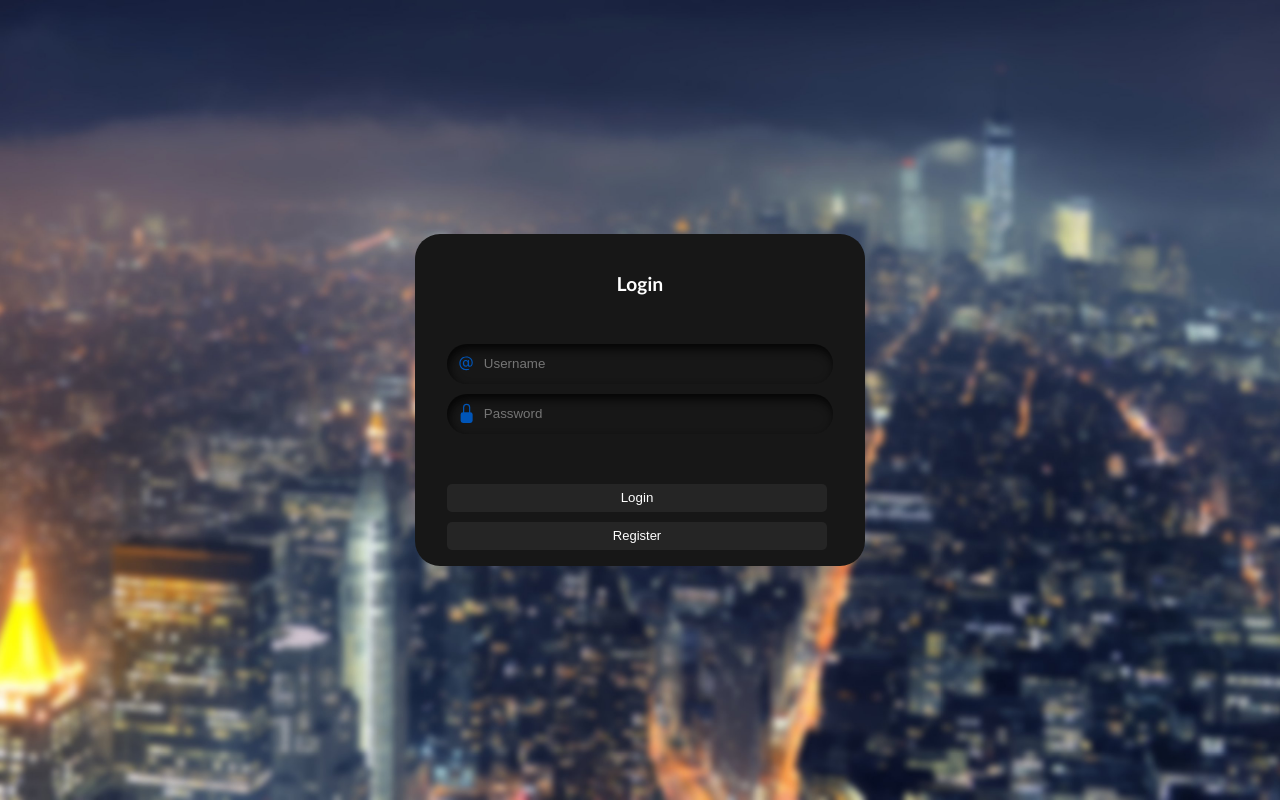
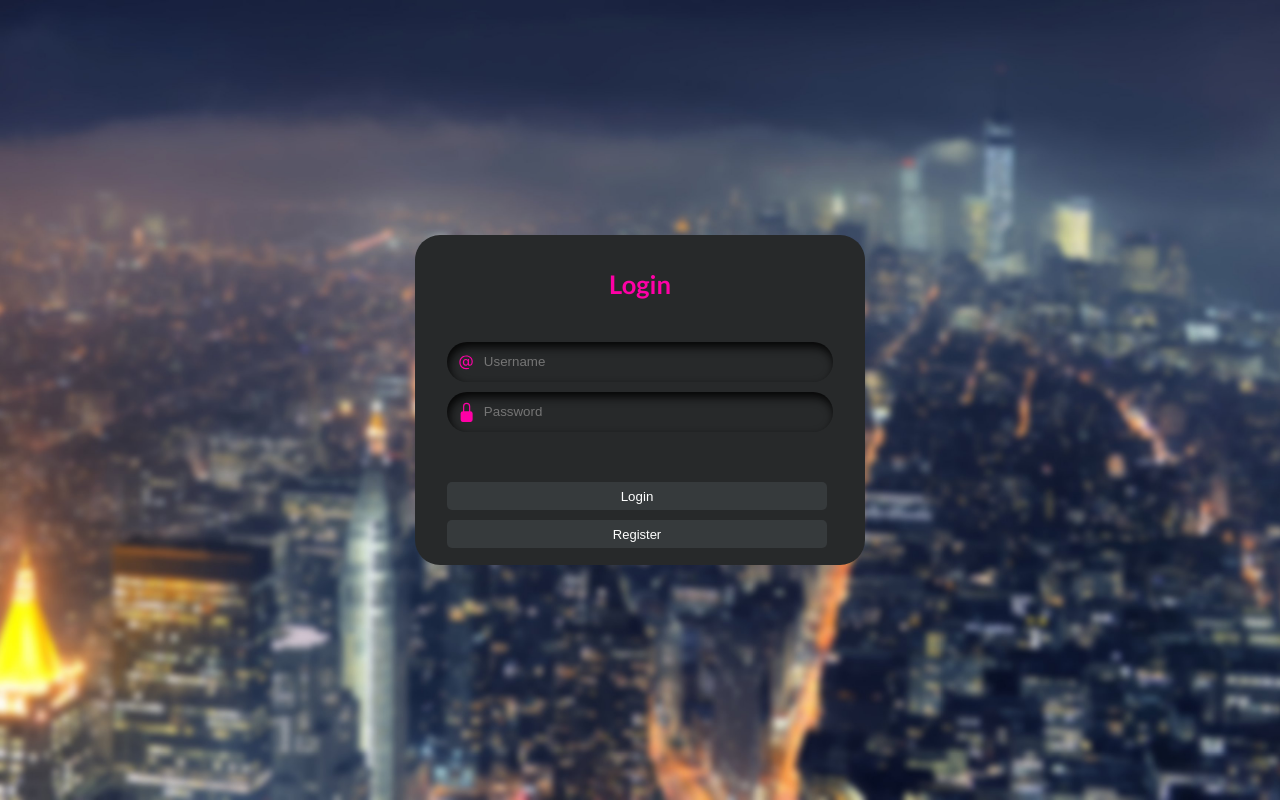
Before and after one commit to SilvesterNL/Vote-for-fan-favorite, a PHP site: page /login.php in a window 1280 px wide. Run offline with PHP 8.4, Linux system fonts and the light colour scheme.

Commit message:
Update CSS Login
css geupdate xD

```diff
--- a/assets/css/login.css
+++ b/assets/css/login.css
@@ -20,7 +20,7 @@ html {
   padding-left: 2em;
   padding-right: 2em;
   padding-bottom: 0.4em;
-  background-color: #171717;
+  background-color: #27292a;
   border-radius: 25px;
   transition: 0.1s ease-in-out;
 }
@@ -32,9 +32,9 @@ html {
 
 #heading {
   text-align: center;
-  margin: 2em;
-  color: rgb(255, 255, 255);
-  font-size: 1.2em;
+  margin: 1.3em;
+  color: #ff00a6;
+  font-size: 1.6em;
 }
 
 .field {
@@ -47,14 +47,14 @@ html {
   border: none;
   outline: none;
   color: white;
-  background-color: #171717;
+  background-color: #27292a;
   box-shadow: inset 2px 5px 10px rgb(5, 5, 5);
 }
 
 .input-icon {
   height: 1.3em;
   width: 1.3em;
-  fill: #0055b8;
+  fill: #ff00a6;
 }
 
 .input-field {
@@ -81,13 +81,14 @@ html {
   border: none;
   outline: none;
   transition: 0.4s ease-in-out;
-  background-color: #252525;
+  cursor: pointer;
+  background-color: #363a3c;
   color: white;
   width: 380px;
 }
 
 .button1:hover {
-  background-color: black;
+  background-color: rgb(50, 45, 45);
   color: white;
 }
 
@@ -99,17 +100,18 @@ html {
   border: none;
   outline: none;
   transition: 0.4s ease-in-out;
-  background-color: #252525;
+  background-color: #363a3c;
   color: white;
   width: 380px;
   margin-top: 10px;
   text-align: center;
   font-family: sans-serif;
   font-size: 13px;
+  cursor: pointer;
 }
 
 .button2:hover {
-  background-color: black;
+  background-color: rgb(50, 45, 45);
   color: white;
 }
 
@@ -120,7 +122,7 @@ html {
   border: none;
   outline: none;
   transition: 0.4s ease-in-out;
-  background-color: #252525;
+  background-color: #363a3c;
   color: white;
   text-align: center;
   font-family: sans-serif;
@@ -129,7 +131,7 @@ html {
 }
 
 .button3:hover {
-  background-color: red;
+  background-color: rgb(50, 45, 45);
   color: white;
 }
 
```
